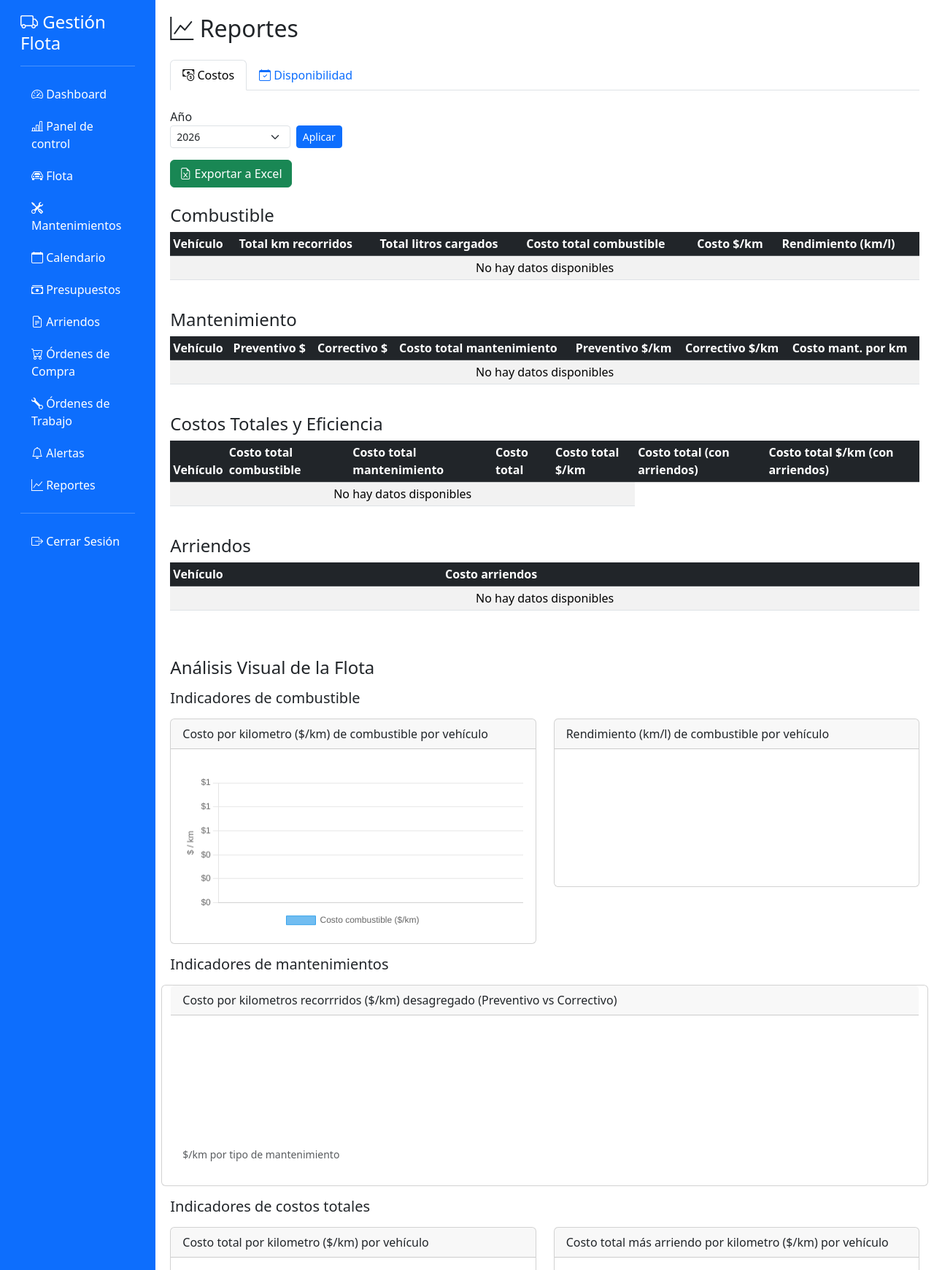
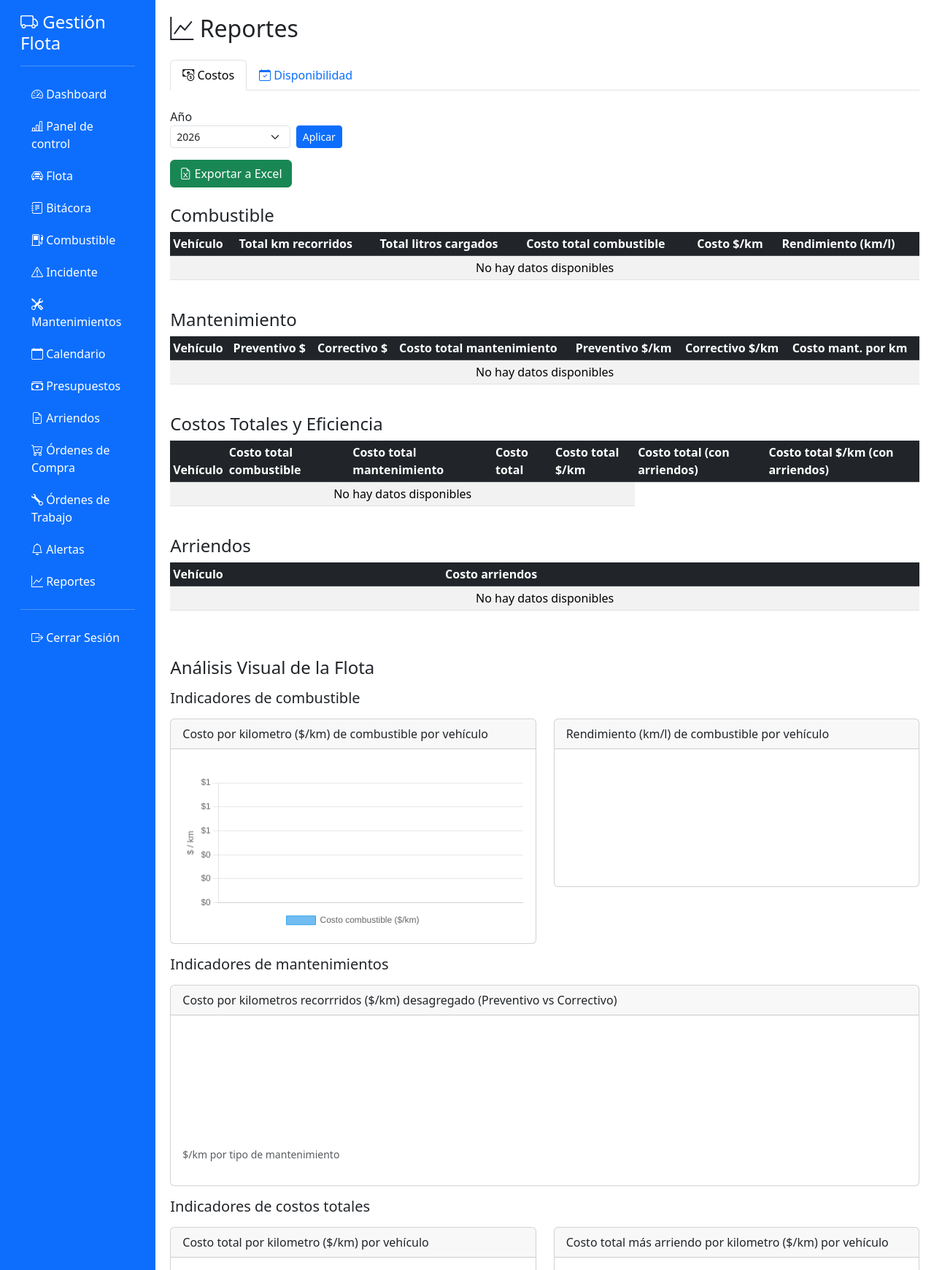
Before and after one commit to sergiodmartinezf/gestion_flota_hrn, a Django app: page /reportes/ in a window 1280 px wide. Shown: the top 1741 px of the page at 73% size. Run offline with Django 5.2, Linux system fonts and the light colour scheme; the visitor is signed in with stand-in values (Sample User, id 1); data that the repository does not hold is empty; a map, chart or similar area stays blank; some libraries are stand-ins or nearby versions.

Commit message:
arreglo de gráfico de $/km de mantenimientos

```diff
--- a/flota/static/css/base.css
+++ b/flota/static/css/base.css
@@ -1,3 +1,4 @@
+/* Nav */
 .sidebar {
   min-height: 100vh;
   background-color: #0d6efd;
--- a/flota/templates/base.html
+++ b/flota/templates/base.html
@@ -33,23 +33,21 @@
                         <!--<li><a href="{% url 'disponibilidad_flota' %}"><i class="bi bi-check-circle"></i> Disponibilidad</a></li>-->
                         {% endif %}
 
-                        {% if user.rol == 'Conductor' or user.rol == 'Administrador' %}
                         <li>
-                            <a href="{% if user.rol == 'Administrador' %}{% url 'listar_bitacoras' %}{% else %}{% url 'bitacora_inteligente' %}{% endif %}">
+                            <a href="{% if user.rol == 'Conductor' %}{% url 'bitacora_inteligente' %}{% else %}{% url 'listar_bitacoras' %}{% endif %}">
                                 <i class="bi bi-journal-text"></i> Bitácora
                             </a>
                         </li>
                         <li>
-                            <a href="{% if user.rol == 'Administrador' %}{% url 'listar_cargas_combustible' %}{% else %}{% url 'registrar_carga_combustible' %}{% endif %}">
+                            <a href="{% if user.rol == 'Conductor' %}{% url 'registrar_carga_combustible' %}{% else %}{% url 'listar_cargas_combustible' %}{% endif %}">
                                 <i class="bi bi-fuel-pump"></i> Combustible
                             </a>
                         </li>
                         <li>
-                            <a href="{% if user.rol == 'Administrador' %}{% url 'listar_incidentes' %}{% else %}{% url 'registrar_incidente' %}{% endif %}">
+                            <a href="{% if user.rol == 'Conductor' %}{% url 'registrar_incidente' %}{% else %}{% url 'listar_incidentes' %}{% endif %}">
                                 <i class="bi bi-exclamation-triangle"></i> Incidente
                             </a>
                         </li>
-                        {% endif %}
 
                         {% if user.rol == 'Conductor' %}
                         <li>
--- a/flota/templates/flota/listar_presupuestos.html
+++ b/flota/templates/flota/listar_presupuestos.html
@@ -69,7 +69,7 @@
                     </thead>
                     <tbody>
                         {% for p in presupuestos %}
-                        <tr>
+                        <tr class="{% if not p.activo %}table-secondary text-muted{% endif %}"></tr>
                             <td>{{ p.anio|unlocalize }}</td>
                             <td>
                                 <small>{{ p.cuenta.codigo }}</small><br>
--- a/flota/templates/flota/listar_proveedores.html
+++ b/flota/templates/flota/listar_proveedores.html
@@ -36,7 +36,7 @@
                 </thead>
                 <tbody>
                     {% for proveedor in proveedores %}
-                    <tr class="{% if not proveedor.activo %}table-secondary{% endif %}">
+                    <tr class="{% if not proveedor.activo %}table-secondary text-muted{% endif %}">
                         <td>
                             {{ proveedor.nombre_fantasia }}
                             {% if not proveedor.activo %}
--- a/flota/templates/flota/listar_usuarios.html
+++ b/flota/templates/flota/listar_usuarios.html
@@ -35,7 +35,7 @@
     </thead>
     <tbody>
         {% for usuario in usuarios %}
-        <tr>
+        <tr class="{% if not usuario.activo %}table-secondary text-muted{% endif %}"></tr>
             <td>{{ usuario.rut }}</td>
             <td>{{ usuario.nombre_completo }}</td>
             <td>{{ usuario.email }}</td>
--- a/flota/templates/flota/registrar_viaje.html
+++ b/flota/templates/flota/registrar_viaje.html
@@ -121,7 +121,7 @@
                         </div>
 
                         <div id="seccion-pacientes" style="display: none;">
-                        <div class="d-flex justify-content-end mb-2">
+                        <div class="d-flex justify-content mb-2">
                             <button type="button" class="btn btn-sm btn-success" id="add-paciente" disabled>
                                 <i class="bi bi-person-plus"></i> Agregar
                             </button>
--- a/flota/templates/flota/reportes.html
+++ b/flota/templates/flota/reportes.html
@@ -298,11 +298,13 @@
             <!-- INDICADORES DE MANTENIMIENTOS -->
             <h5 class="mt-3">Indicadores de mantenimientos</h5>
             <div class="row mt-3">
-                <div class="card">
-                    <div class="card-header">Costo por kilometros recorrridos ($/km) desagregado (Preventivo vs Correctivo)</div>
-                    <div class="card-body">
-                        <canvas id="chartCostoKmDesagregado"></canvas>
-                        <p class="text-muted small mt-2">$/km por tipo de mantenimiento</p>
+                <div class="col-md-12">
+                    <div class="card">
+                        <div class="card-header">Costo por kilometros recorrridos ($/km) desagregado (Preventivo vs Correctivo)</div>
+                        <div class="card-body">
+                            <canvas id="chartCostoKmDesagregado"></canvas>
+                            <p class="text-muted small mt-2">$/km por tipo de mantenimiento</p>
+                        </div>
                     </div>
                 </div>
             </div>
```
Lines whose indentation alone changed are shown as unchanged.
